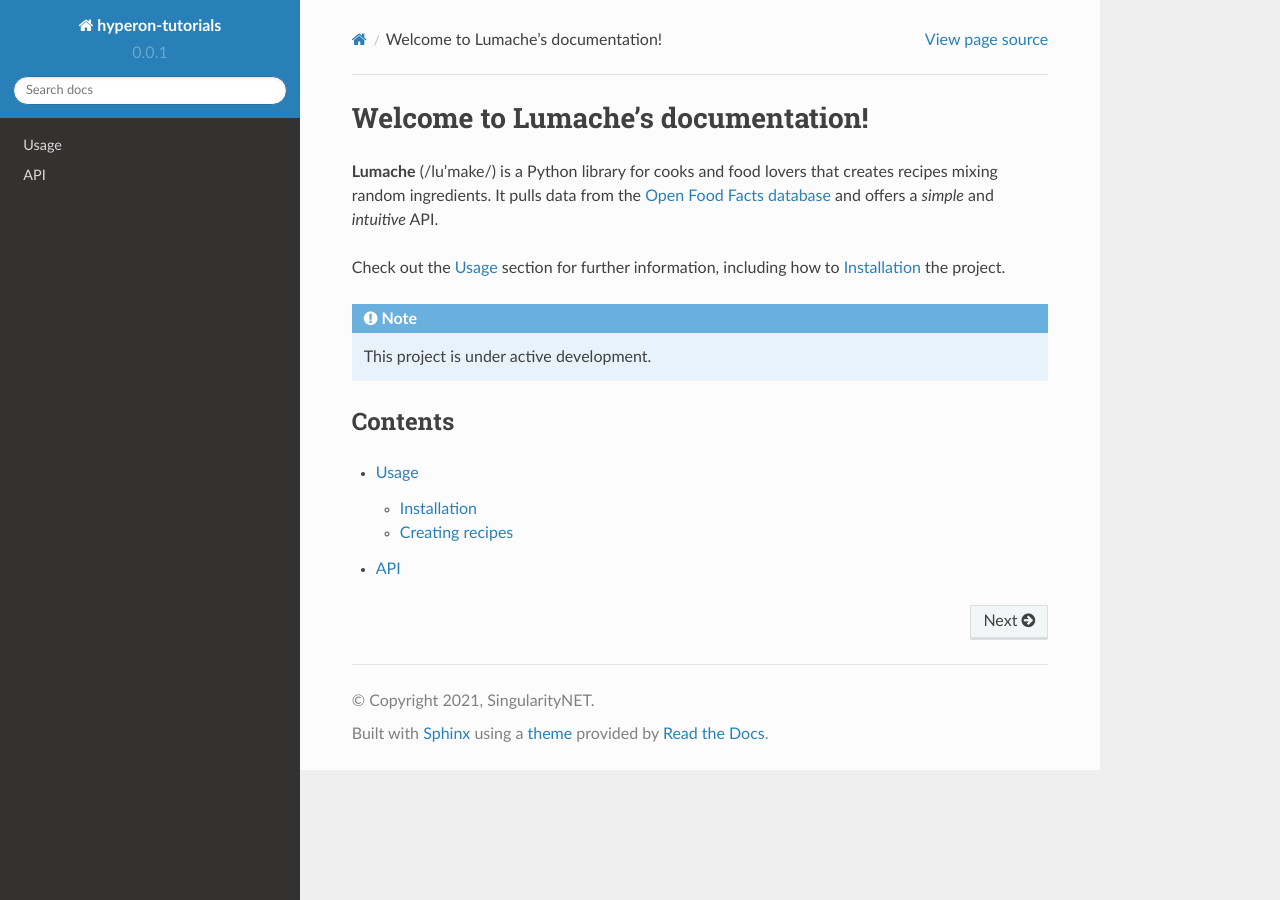
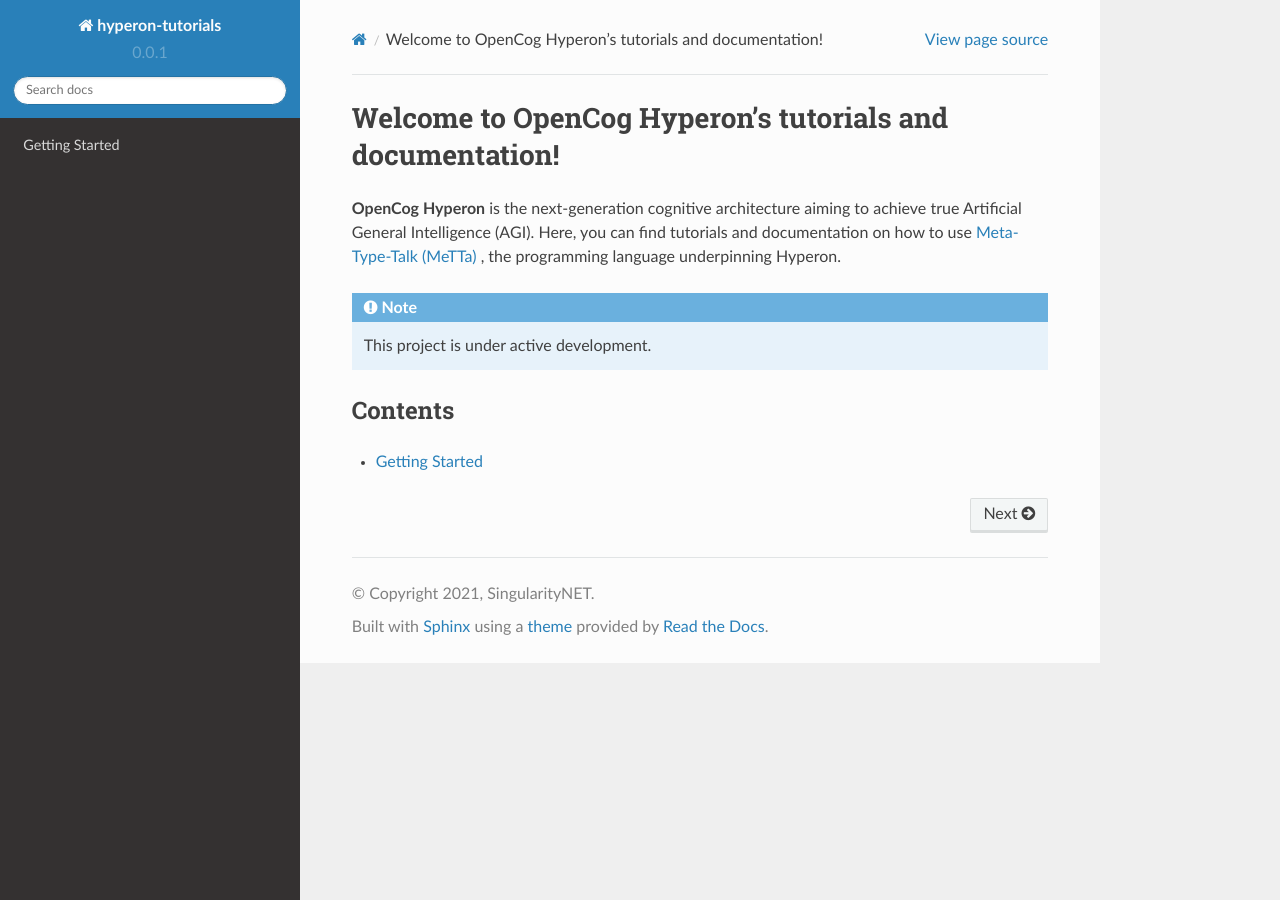
Before and after one commit to TownesZhou/hyperon-tutorials, a Sphinx documentation site: the page built from docs/source/index.rst, in a window 1280 px wide. Built offline with Sphinx 7.4.7 and the Read the Docs theme 2.0.0, drawn with Linux system fonts in a browser that asks for light colours.

Commit message:
Initial welcome page and test doc structure

```diff
--- /dev/null
+++ b/docs/source/getting_started/index.rst
@@ -0,0 +1,2 @@
+Getting Started
+===============
--- /dev/null
+++ b/docs/source/getting_started/installation.rst
@@ -0,0 +1,5 @@
+
+.. _installation:
+
+Installation
+============
--- a/docs/source/index.rst
+++ b/docs/source/index.rst
@@ -1,13 +1,13 @@
-Welcome to Lumache's documentation!
-===================================
+Welcome to OpenCog Hyperon's tutorials and documentation!
+=========================================================
 
-**Lumache** (/lu'make/) is a Python library for cooks and food lovers
-that creates recipes mixing random ingredients.
-It pulls data from the `Open Food Facts database <https://world.openfoodfacts.org/>`_
-and offers a *simple* and *intuitive* API.
+**OpenCog Hyperon** is the next-generation cognitive architecture aiming to achieve true Artificial General
+Intelligence (AGI). Here, you can find tutorials and documentation on how to use
+`Meta-Type-Talk (MeTTa) <https://github.com/trueagi-io/hyperon-experimental>`_
+, the programming language underpinning Hyperon.
 
-Check out the :doc:`usage` section for further information, including
-how to :ref:`installation` the project.
+.. Check out the :doc:`usage` section for further information, including
+.. how to :ref:`installation` the project.
 
 .. note::
 
@@ -18,5 +18,4 @@
 
 .. toctree::
 
-   usage
-   api
+   getting_started/index.rst
```
